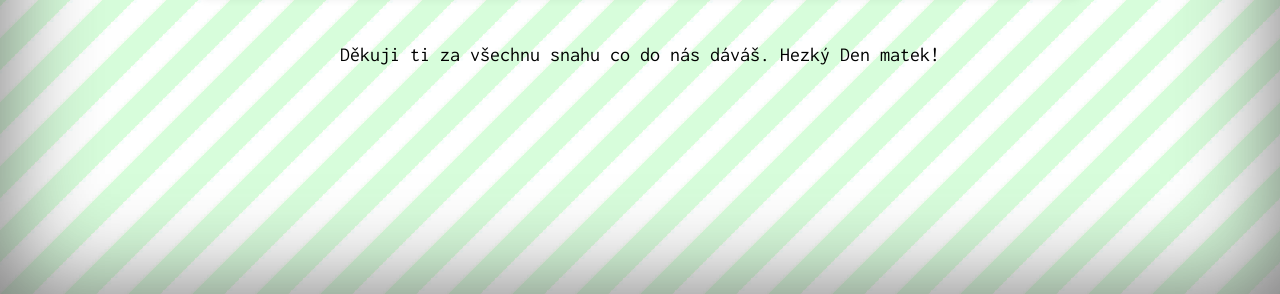
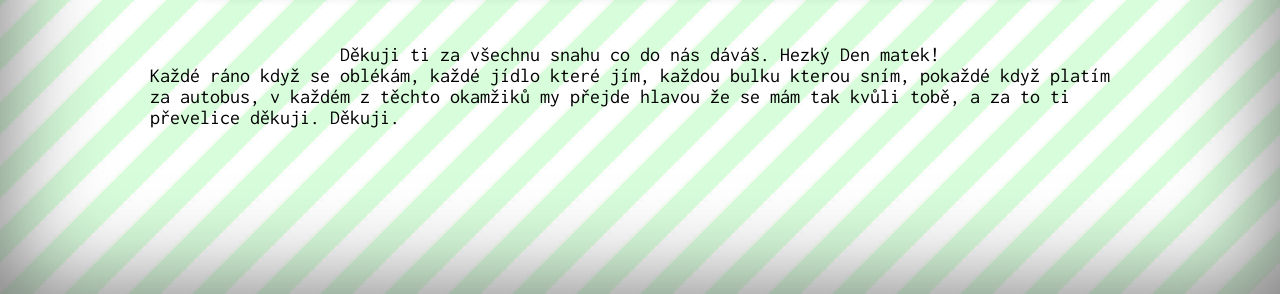
Before and after one commit to TomioMan/TomioMan.MDM, a plain HTML site: page index.html in a window 1280 px wide. Both pictures are taken after a click on the button "Česky". Shown: the part 506-800 px from the top of the page. Drawn offline with Linux system fonts and the light colour scheme.

Commit message:
Update index.html

```diff
--- a/index.html
+++ b/index.html
@@ -14,6 +14,7 @@
           en: {
             title: "Happy internacional mother’s day!",
             description: "Thank you for all the care and warmth you've given me every day. Happy Mother’s Day!",
+            description2: "Every morning when I put on clothes, every meal that I eat, every little thing I take out of the refrigiretor, everytime I pay for the bus, every one of those moments I think of you, because without you I couldnt be doing it, and i thank you for that greatly. Thank you.",
             button: "Česky"
 
 
@@ -21,6 +22,7 @@
           cz: {
             title: 'Šťastný mezinárodní den matek!',
             description: 'Děkuji ti za všechnu snahu co do nás dáváš. Hezký Den matek!',
+            description2: 'Každé ráno když se oblékám, každé jídlo které jím, každou bulku kterou sním, pokaždé když platím za autobus, v každém z těchto okamžiků my přejde hlavou že se mám tak kvůli tobě, a za to ti převelice děkuji. Děkuji.',
             button: 'English'
 
 
@@ -28,13 +30,13 @@
         };
 
         function switchLanguage() {
-          // Toggle between 'en' and 'cz'
-          currentLanguage = currentLanguage === 'en' ? 'cz' : 'en';
+            currentLanguage = currentLanguage === 'en' ? 'cz' : 'en';
 
           // Update the text
-          document.getElementById('title').textContent = translations[currentLanguage].title;
-          document.getElementById('description').textContent = translations[currentLanguage].description;
-          document.getElementById('button').textContent = translations[currentLanguage].button;
+        document.getElementById('title').textContent = translations[currentLanguage].title;
+        document.getElementById('description').textContent = translations[currentLanguage].description;
+        document.getElementById('button').textContent = translations[currentLanguage].button;
+        document.getElementById('description2').textContent = translations[currentLanguage].description2;
         }
       </script>
 </head>
@@ -49,7 +51,8 @@
             </div>
             <div class="second_dih">
                 <h1 id="title">Happy internacional mother's day!</h1>
-                <p id="description">Thank you for all the care and warmth you've given me every day. Happy Mother’s Day!</p>
+                <p id="description">Thank you for all the care and warmth you've given me every day. Happy Mother’s Day! </p>
+                <p id="description2">Every morning when I put on clothes, every meal that I eat, every little thing I take out of the refrigiretor, everytime I pay for the bus, every one of those moments I think of you, because without you I couldnt be doing it, and i thank you for that greatly. Thank you.</p>
             </div>
             <div class="third_dih">
             </div>
```
